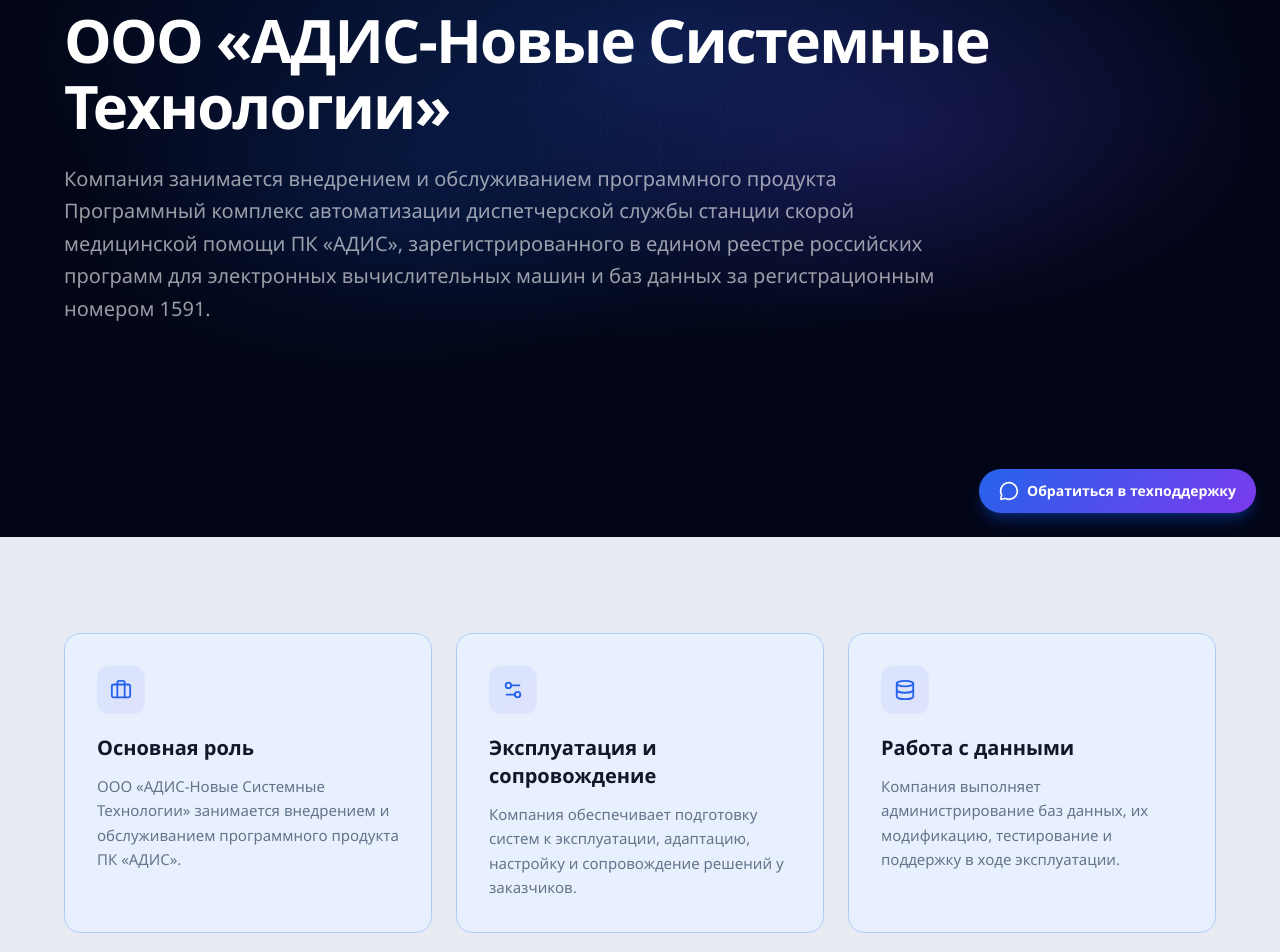
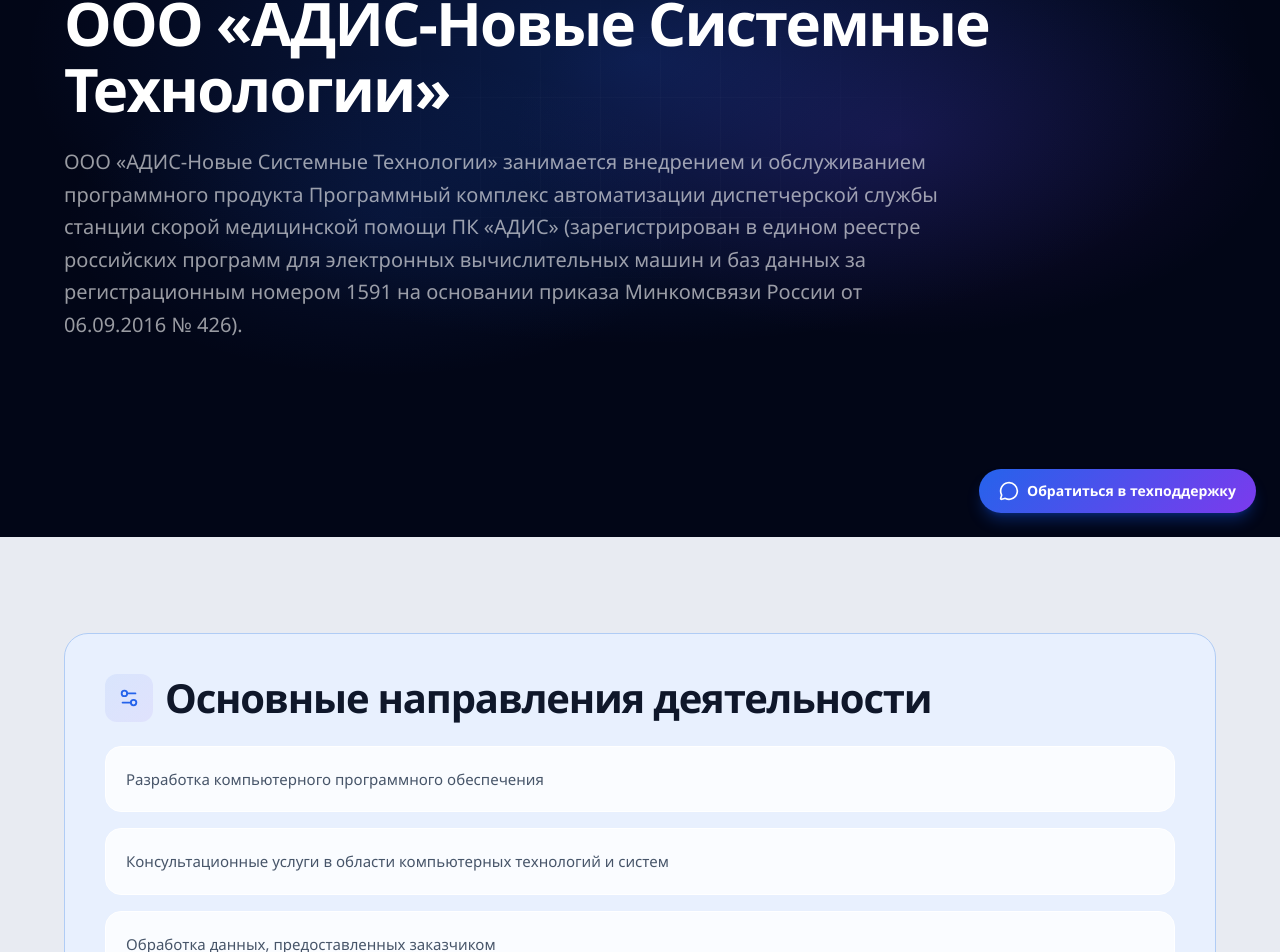
Before and after one commit to Bulka84/adis, a Next.js app: page /company/adis-nst in a window 1280 px wide. Shown: the part 263-1215 px from the top of the page. Built offline with nearby package versions, Linux system fonts and the light colour scheme.

Commit message:
Refine company description pages

```diff
--- a/src/app/company/adis-nst/page.tsx
+++ b/src/app/company/adis-nst/page.tsx
@@ -1,43 +1,22 @@
 import type { Metadata } from "next";
 import Link from "next/link";
-import { ArrowLeft, Briefcase, Database, Settings2, Wrench } from "lucide-react";
+import { ArrowLeft, Settings2 } from "lucide-react";
 
 export const metadata: Metadata = {
   title: "ООО «АДИС-НСТ»",
   description:
-    "Описание деятельности ООО «АДИС-Новые Системные Технологии» в рамках внедрения и сопровождения ПК «АДИС».",
+    "Описание деятельности ООО «АДИС-Новые Системные Технологии» в точном соответствии с документом.",
 };
 
 const activities = [
-  "Разработка компьютерного программного обеспечения.",
-  "Консультационные услуги в области компьютерных технологий и систем.",
-  "Обработка данных, предоставленных заказчиком.",
-  "Создание и использование баз данных и информационных ресурсов.",
-  "Подготовка компьютерных систем к эксплуатации.",
-  "Администрирование баз данных.",
-  "Разработка, адаптация, модификация баз данных.",
-  "Установка, тестирование и сопровождение баз данных.",
-];
-
-const highlights = [
-  {
-    icon: Briefcase,
-    title: "Основная роль",
-    text:
-      "ООО «АДИС-Новые Системные Технологии» занимается внедрением и обслуживанием программного продукта ПК «АДИС».",
-  },
-  {
-    icon: Settings2,
-    title: "Эксплуатация и сопровождение",
-    text:
-      "Компания обеспечивает подготовку систем к эксплуатации, адаптацию, настройку и сопровождение решений у заказчиков.",
-  },
-  {
-    icon: Database,
-    title: "Работа с данными",
-    text:
-      "Компания выполняет администрирование баз данных, их модификацию, тестирование и поддержку в ходе эксплуатации.",
-  },
+  "Разработка компьютерного программного обеспечения",
+  "Консультационные услуги в области компьютерных технологий и систем",
+  "Обработка данных, предоставленных заказчиком",
+  "Создание и использование баз данных и информационных ресурсов",
+  "Подготовка компьютерных систем к эксплуатации",
+  "Администрирование баз данных",
+  "Разработка, адаптация, модификация баз данных",
+  "Установка, тестирование и сопровождение баз данных",
 ];
 
 export default function AdisNstCompanyPage() {
@@ -59,33 +38,22 @@ export default function AdisNstCompanyPage() {
             ООО &laquo;АДИС-Новые Системные Технологии&raquo;
           </h1>
           <p className="text-xl text-white/60 max-w-4xl leading-relaxed">
-            Компания занимается внедрением и обслуживанием программного продукта
-            Программный комплекс автоматизации диспетчерской службы станции скорой
-            медицинской помощи ПК &laquo;АДИС&raquo;, зарегистрированного в едином
-            реестре российских программ для электронных вычислительных машин и
-            баз данных за регистрационным номером 1591.
+            ООО &laquo;АДИС-Новые Системные Технологии&raquo; занимается внедрением и
+            обслуживанием программного продукта Программный комплекс автоматизации
+            диспетчерской службы станции скорой медицинской помощи ПК &laquo;АДИС&raquo;
+            (зарегистрирован в едином реестре российских программ для электронных
+            вычислительных машин и баз данных за регистрационным номером 1591 на
+            основании приказа Минкомсвязи России от 06.09.2016 № 426).
           </p>
         </div>
       </section>
 
       <section className="py-24">
         <div className="max-w-[1200px] mx-auto px-6">
-          <div className="grid grid-cols-1 lg:grid-cols-3 gap-6 mb-12">
-            {highlights.map((item) => (
-              <div key={item.title} className="bg-[#e8f0fe] border border-[#b0ccf5] rounded-2xl p-8">
-                <div className="w-12 h-12 gradient-bg-subtle rounded-xl flex items-center justify-center text-primary mb-5">
-                  <item.icon size={22} />
-                </div>
-                <h2 className="text-xl font-extrabold text-gray-900 mb-3">{item.title}</h2>
-                <p className="text-gray-500 leading-relaxed text-[15px]">{item.text}</p>
-              </div>
-            ))}
-          </div>
-
           <div className="bg-[#e8f0fe] border border-[#b0ccf5] rounded-3xl p-8 md:p-10">
             <div className="flex items-center gap-3 mb-6">
               <div className="w-12 h-12 gradient-bg-subtle rounded-xl flex items-center justify-center text-primary">
-                <Wrench size={22} />
+                <Settings2 size={22} />
               </div>
               <h2 className="text-[clamp(28px,3.4vw,40px)] font-extrabold text-gray-900 leading-[1.15] tracking-[-0.03em]">
                 Основные направления деятельности
--- a/src/app/company/nst/page.tsx
+++ b/src/app/company/nst/page.tsx
@@ -1,11 +1,11 @@
 import type { Metadata } from "next";
 import Link from "next/link";
-import { ArrowLeft, Briefcase, Cable, FlaskConical, Wrench } from "lucide-react";
+import { ArrowLeft, Cable } from "lucide-react";
 
 export const metadata: Metadata = {
   title: "ООО Фирма «НСТ»",
   description:
-    "Описание деятельности ООО Фирма «Новые Системные Технологии» в рамках разработки и развития ПК «АДИС».",
+    "Описание деятельности ООО Фирма «Новые Системные Технологии» в точном соответствии с документом.",
 };
 
 const activities = [
@@ -18,27 +18,6 @@ const activities = [
   "Администрирование баз данных.",
   "Научные исследования и разработки в области естественных и технических наук прочие.",
   "Деятельность в области связи на базе проводных технологий.",
-];
-
-const highlights = [
-  {
-    icon: Briefcase,
-    title: "Основная роль",
-    text:
-      "ООО Фирма «Новые Системные Технологии» занимается разработкой, внедрением и обслуживанием собственного программного продукта ПК «АДИС».",
-  },
-  {
-    icon: Cable,
-    title: "Интеграции",
-    text:
-      "Компания разрабатывает средства взаимодействия с другими программно-аппаратными средствами, используемыми в работе служб скорой медицинской помощи.",
-  },
-  {
-    icon: FlaskConical,
-    title: "Развитие продукта",
-    text:
-      "Компания участвует в исследовательских и инженерных работах, связанных с развитием программного комплекса и сопутствующей инфраструктуры.",
-  },
 ];
 
 export default function NstCompanyPage() {
@@ -60,32 +39,23 @@ export default function NstCompanyPage() {
             ООО Фирма &laquo;Новые Системные Технологии&raquo;
           </h1>
           <p className="text-xl text-white/60 max-w-4xl leading-relaxed">
-            Компания занимается разработкой, внедрением и обслуживанием собственного
-            программного продукта ПК &laquo;АДИС&raquo;, а также разработкой средств
-            взаимодействия с другими программно-аппаратными средствами, применяемыми
-            в работе служб скорой медицинской помощи.
+            ООО Фирма &laquo;Новые Системные Технологии&raquo; занимается разработкой,
+            внедрением и обслуживанием собственного программного продукта
+            &laquo;Программный комплекс автоматизации диспетчерской службы станции
+            скорой медицинской помощи ПК &quot;АДИС&quot; (зарегистрирован в едином
+            реестре российских программ для электронных вычислительных машин и баз
+            данных за регистрационным номером 1591 на основании приказа Минкомсвязи
+            России от 06.09.2016 № 426).
           </p>
         </div>
       </section>
 
       <section className="py-24">
         <div className="max-w-[1200px] mx-auto px-6">
-          <div className="grid grid-cols-1 lg:grid-cols-3 gap-6 mb-12">
-            {highlights.map((item) => (
-              <div key={item.title} className="bg-[#e8f0fe] border border-[#b0ccf5] rounded-2xl p-8">
-                <div className="w-12 h-12 gradient-bg-subtle rounded-xl flex items-center justify-center text-primary mb-5">
-                  <item.icon size={22} />
-                </div>
-                <h2 className="text-xl font-extrabold text-gray-900 mb-3">{item.title}</h2>
-                <p className="text-gray-500 leading-relaxed text-[15px]">{item.text}</p>
-              </div>
-            ))}
-          </div>
-
           <div className="bg-[#e8f0fe] border border-[#b0ccf5] rounded-3xl p-8 md:p-10">
             <div className="flex items-center gap-3 mb-6">
               <div className="w-12 h-12 gradient-bg-subtle rounded-xl flex items-center justify-center text-primary">
-                <Wrench size={22} />
+                <Cable size={22} />
               </div>
               <h2 className="text-[clamp(28px,3.4vw,40px)] font-extrabold text-gray-900 leading-[1.15] tracking-[-0.03em]">
                 Основные направления деятельности
--- a/src/app/company/page.tsx
+++ b/src/app/company/page.tsx
@@ -35,14 +35,14 @@ const companies = [
     short: "ООО «АДИС-НСТ»",
     href: "/company/adis-nst",
     text:
-      "Компания занимается внедрением и обслуживанием программного продукта ПК «АДИС», а также оказывает услуги по сопровождению, адаптации и подготовке систем к эксплуатации.",
+      "ООО «АДИС-Новые Системные Технологии» занимается внедрением и обслуживанием программного продукта Программный комплекс автоматизации диспетчерской службы станции скорой медицинской помощи ПК \"АДИС\".",
   },
   {
     name: "ООО Фирма «Новые Системные Технологии»",
     short: "ООО Фирма «НСТ»",
     href: "/company/nst",
     text:
-      "Компания занимается разработкой, внедрением и обслуживанием собственного программного продукта ПК «АДИС», а также разработкой средств взаимодействия с другими программно-аппаратными средствами.",
+      "ООО Фирма «Новые Системные Технологии» занимается разработкой, внедрением и обслуживанием собственного программного продукта «Программный комплекс автоматизации диспетчерской службы станции скорой медицинской помощи ПК \"АДИС\".",
   },
 ];
 
```
